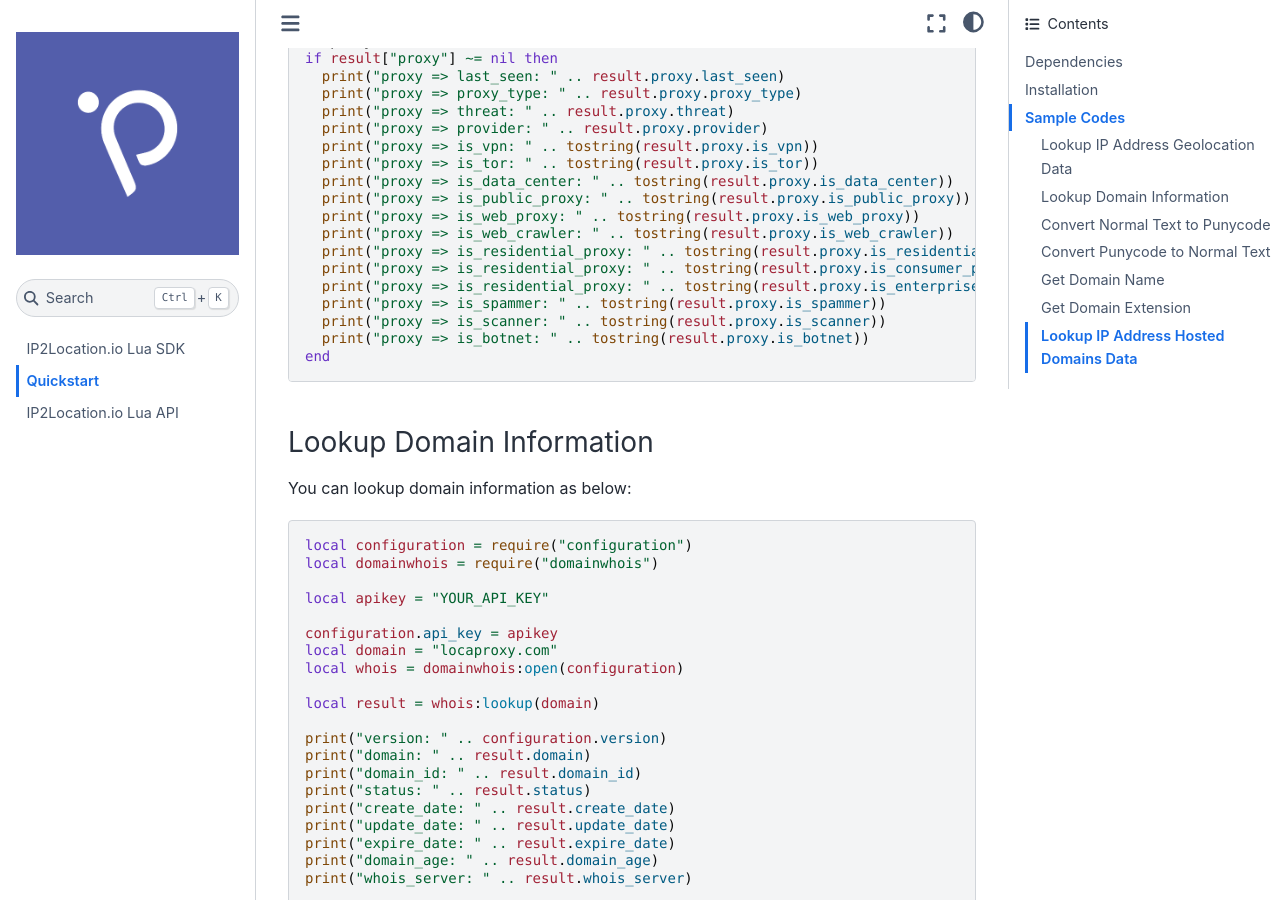
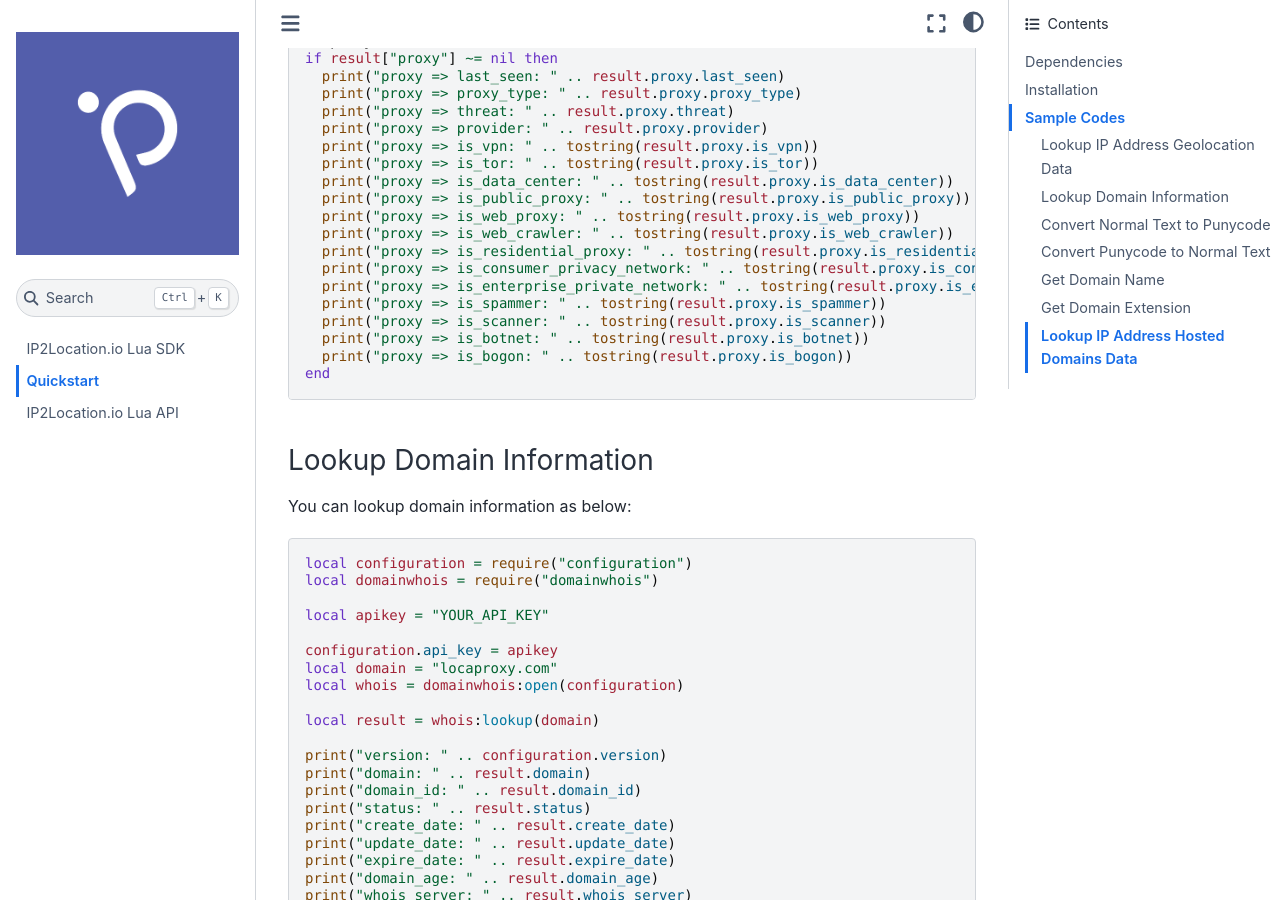
Before and after one commit to ip2location/ip2location-io-lua, a Sphinx documentation site: the page built from docs/source/quickstart.md, in a window 1280 px wide and 900 px high, scrolled down 2765 px. Built offline with Sphinx 7.4.7 and the Sphinx Book theme 1.1.4, drawn with Linux system fonts in a browser that asks for light colours.

Commit message:
Updated RTD to add is_bogon information.

````diff
--- a/docs/source/quickstart.md
+++ b/docs/source/quickstart.md
@@ -154,11 +154,12 @@ if result["proxy"] ~= nil then
   print("proxy => is_web_proxy: " .. tostring(result.proxy.is_web_proxy))
   print("proxy => is_web_crawler: " .. tostring(result.proxy.is_web_crawler))
   print("proxy => is_residential_proxy: " .. tostring(result.proxy.is_residential_proxy))
-  print("proxy => is_residential_proxy: " .. tostring(result.proxy.is_consumer_privacy_network))
-  print("proxy => is_residential_proxy: " .. tostring(result.proxy.is_enterprise_private_network))
+  print("proxy => is_consumer_privacy_network: " .. tostring(result.proxy.is_consumer_privacy_network))
+  print("proxy => is_enterprise_private_network: " .. tostring(result.proxy.is_enterprise_private_network))
   print("proxy => is_spammer: " .. tostring(result.proxy.is_spammer))
   print("proxy => is_scanner: " .. tostring(result.proxy.is_scanner))
   print("proxy => is_botnet: " .. tostring(result.proxy.is_botnet))
+  print("proxy => is_bogon: " .. tostring(result.proxy.is_bogon))
 end
 ```
 
````
Also changed, not shown: docs/source/code.md (+1 -0 lines).
